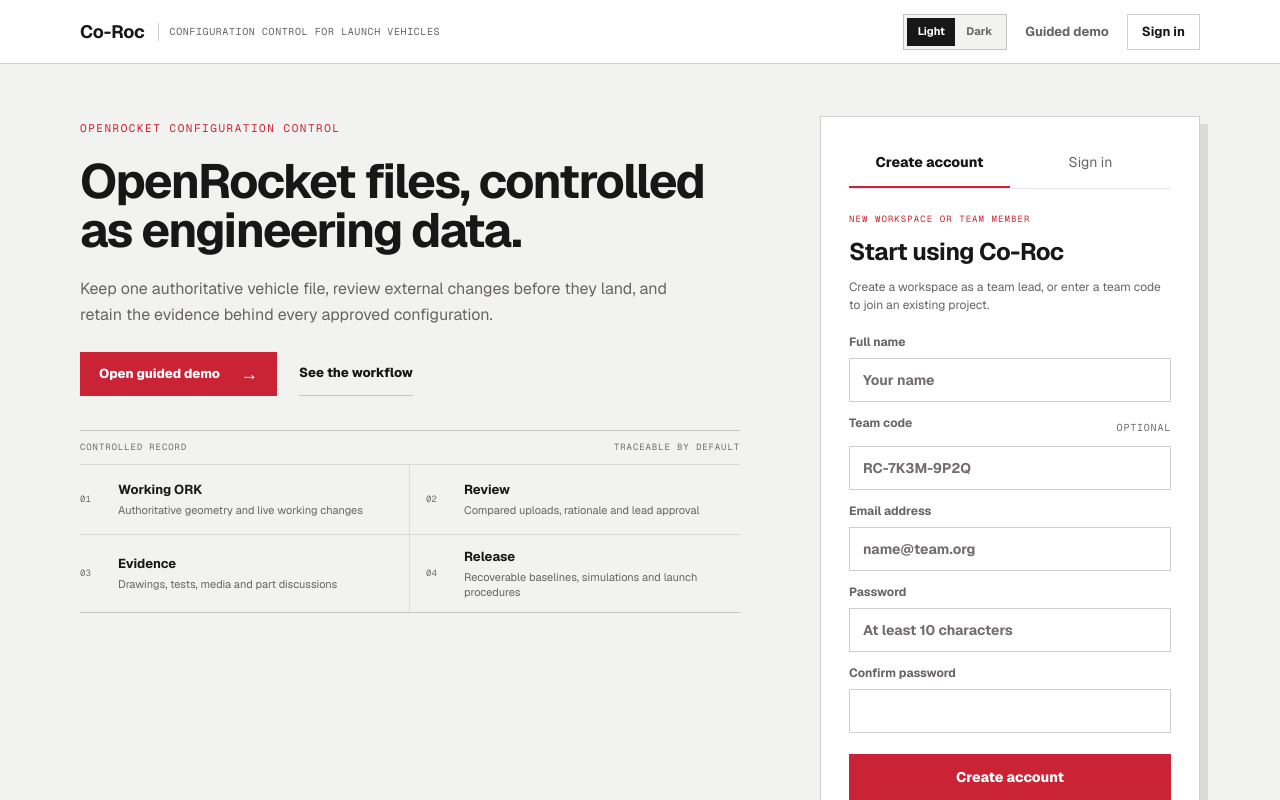
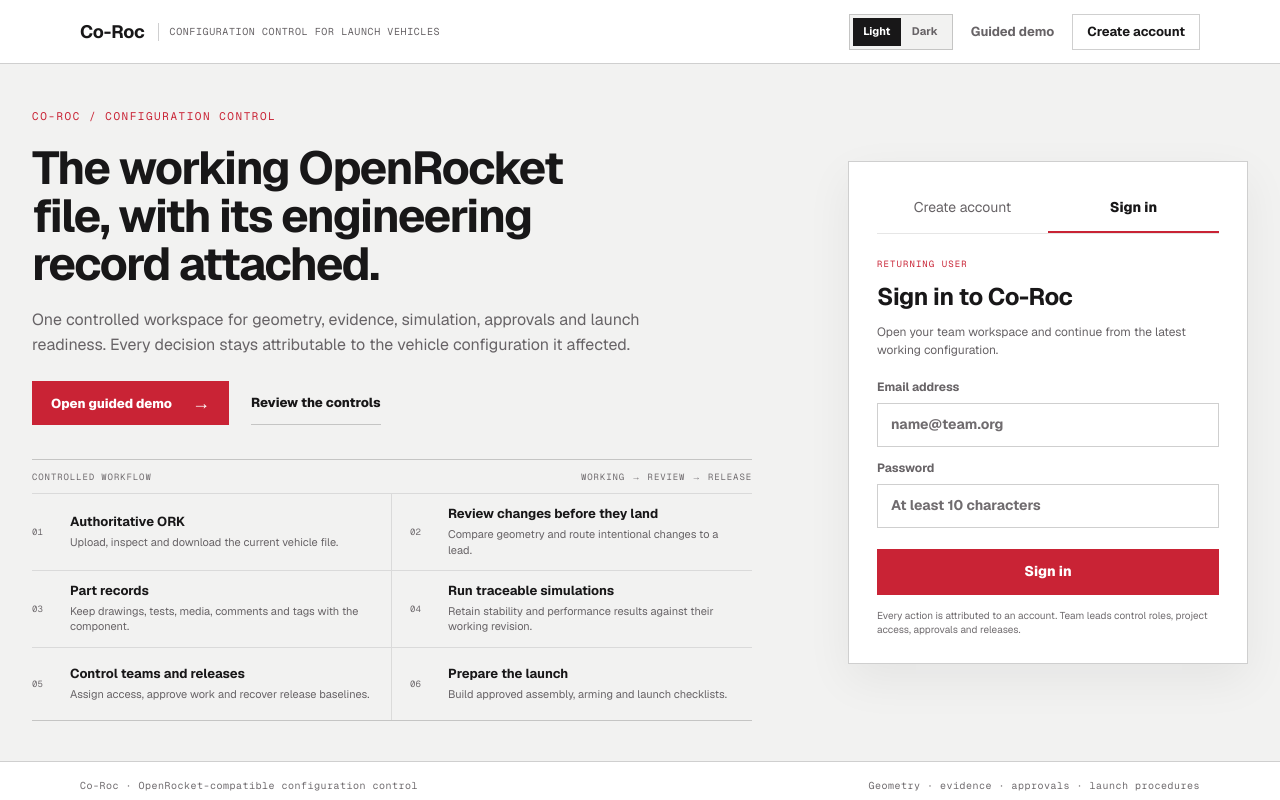
Before and after one commit to lorcangrimes323/Co-Roc, a Next.js app: page / in a window 1280 px wide. Built offline with nearby package versions, Linux system fonts and the light colour scheme.

Commit message:
Rebuild landing page as a focused access portal

```diff
--- a/app/access-portal.tsx
+++ b/app/access-portal.tsx
@@ -6,7 +6,7 @@
 
 export function AccessPortal() {
   const { resolved: resolvedTheme, setMode: setThemeMode } = useThemePreference();
-  const [mode, setMode] = useState<"signin" | "signup">("signup");
+  const [mode, setMode] = useState<"signin" | "signup">("signin");
   const [busy, setBusy] = useState(false);
   const [message, setMessage] = useState("");
 
@@ -51,43 +51,33 @@
             <button type="button" aria-pressed={resolvedTheme === "dark"} onClick={() => setThemeMode("dark")}>Dark</button>
           </div>
           <Link href="/demo?tour=1">Guided demo</Link>
-          <button type="button" onClick={() => chooseMode("signin")}>Sign in</button>
+          <button type="button" onClick={() => chooseMode(mode === "signin" ? "signup" : "signin")}>{mode === "signin" ? "Create account" : "Sign in"}</button>
         </nav>
       </header>
 
       <section className="account-main">
         <div className="account-context">
           <section className="account-hero">
-            <span className="account-section-label">OPENROCKET CONFIGURATION CONTROL</span>
-            <h1>OpenRocket files, controlled as engineering data.</h1>
-            <p>Keep one authoritative vehicle file, review external changes before they land, and retain the evidence behind every approved configuration.</p>
+            <span className="account-section-label">CO-ROC / CONFIGURATION CONTROL</span>
+            <h1>The working OpenRocket file, with its engineering record attached.</h1>
+            <p>One controlled workspace for geometry, evidence, simulation, approvals and launch readiness. Every decision stays attributable to the vehicle configuration it affected.</p>
             <div className="account-hero-actions">
               <Link className="account-primary-link" href="/demo?tour=1">Open guided demo <span aria-hidden="true">→</span></Link>
-              <a href="#capabilities">See the workflow</a>
+              <a href="#controlled-workflow">Review the controls</a>
             </div>
-            <section className="account-register" aria-label="Controlled engineering record">
-              <header><span>CONTROLLED RECORD</span><span>TRACEABLE BY DEFAULT</span></header>
-              <ol>
-                <li><b>01</b><span><strong>Working ORK</strong><small>Authoritative geometry and live working changes</small></span></li>
-                <li><b>02</b><span><strong>Review</strong><small>Compared uploads, rationale and lead approval</small></span></li>
-                <li><b>03</b><span><strong>Evidence</strong><small>Drawings, tests, media and part discussions</small></span></li>
-                <li><b>04</b><span><strong>Release</strong><small>Recoverable baselines, simulations and launch procedures</small></span></li>
-              </ol>
+            <section className="account-control-list" id="controlled-workflow" aria-label="Co-Roc engineering controls">
+              <header><span>CONTROLLED WORKFLOW</span><span>WORKING → REVIEW → RELEASE</span></header>
+              <div>
+                <article><b>01</b><span><strong>Authoritative ORK</strong><small>Upload, inspect and download the current vehicle file.</small></span></article>
+                <article><b>02</b><span><strong>Review changes before they land</strong><small>Compare geometry and route intentional changes to a lead.</small></span></article>
+                <article><b>03</b><span><strong>Part records</strong><small>Keep drawings, tests, media, comments and tags with the component.</small></span></article>
+                <article><b>04</b><span><strong>Run traceable simulations</strong><small>Retain stability and performance results against their working revision.</small></span></article>
+                <article><b>05</b><span><strong>Control teams and releases</strong><small>Assign access, approve work and recover release baselines.</small></span></article>
+                <article><b>06</b><span><strong>Prepare the launch</strong><small>Build approved assembly, arming and launch checklists.</small></span></article>
+              </div>
             </section>
           </section>
         </div>
-
-        <section className="account-capabilities" id="capabilities">
-            <header><span>ENGINEERING WORKFLOW</span><h2>What Co-Roc controls</h2></header>
-            <ol>
-              <li><span>01</span><div><strong>Work from the real ORK</strong><p>Upload, inspect and download the working OpenRocket file. Review the assembly in 2D or 3D.</p></div></li>
-              <li><span>02</span><div><strong>Review changes before they land</strong><p>Compare a re-upload against the working copy, isolate intentional geometry changes and send them to a lead with engineering rationale.</p></div></li>
-              <li><span>03</span><div><strong>Run traceable simulations</strong><p>Create OpenRocket cases, retain results against the configuration that produced them, and surface stability and performance data.</p></div></li>
-              <li><span>04</span><div><strong>Keep the record with the part</strong><p>Attach drawings, test evidence, documents, photos and videos to components. Discuss decisions and tag the teammate who needs to act.</p></div></li>
-              <li><span>05</span><div><strong>Control teams and releases</strong><p>Invite by team code, assign project access and separate working changes from approved release baselines that can always be recovered.</p></div></li>
-              <li><span>06</span><div><strong>Prepare the launch</strong><p>Build phased assembly, arming and launch checklists with part references, hold points, approvals, sign-offs and a printable field copy.</p></div></li>
-            </ol>
-        </section>
 
         <div className="account-panel" id="account-access">
           <form className="account-form" onSubmit={submit}>
--- a/app/globals.css
+++ b/app/globals.css
@@ -164,7 +164,7 @@
 .mention-empty strong { font-size: 13px; }
 .mention-empty span { max-width: 290px; margin: 7px auto 0; color: var(--muted); font-size: 11px; line-height: 1.5; }
 
-.access-page { --accent: #c92335; --accent-ink: #ffffff; height: 100vh; height: 100dvh; min-height: 0; overflow-x: hidden; overflow-y: auto; overscroll-behavior-y: contain; -webkit-overflow-scrolling: touch; display: block; background: var(--ink); color: var(--text); scroll-behavior: smooth; }
+.access-page { --accent: #c92335; --accent-ink: #ffffff; height: 100vh; height: 100dvh; min-height: 0; overflow-x: hidden; overflow-y: auto; overscroll-behavior-y: contain; -webkit-overflow-scrolling: touch; display: grid; grid-template-rows: auto minmax(min-content, 1fr) auto; background: var(--ink); color: var(--text); scroll-behavior: smooth; }
 [data-theme="dark"] .access-page { --accent: #ff6876; --accent-ink: #0b0b0d; }
 .workspace-gate { height: 100vh; overflow: auto; display: grid; place-items: center; padding: 40px 22px; background: var(--ink); color: var(--text); }
 .gate-card { width: min(560px, 100%); background: var(--panel); border: 1px solid var(--line-strong); padding: clamp(30px, 6vw, 58px); box-shadow: 0 18px 55px var(--shadow); }
@@ -181,39 +181,28 @@
 .account-theme-toggle { display: grid; grid-template-columns: 1fr 1fr; padding: 3px; border: 1px solid var(--line-strong); background: var(--ink); }
 .account-theme-toggle button { min-width: 48px; min-height: 28px; border: 0; background: transparent; color: var(--muted); padding: 0 9px; font-size: 11px; font-weight: 680; cursor: pointer; }
 .account-theme-toggle button[aria-pressed="true"] { background: var(--text); color: var(--ink-2); }
-.account-main { width: min(1120px, calc(100% - 48px)); margin: 0 auto; display: grid; grid-template-columns: minmax(0, 1fr) 380px; grid-template-areas: "hero access" "workflow workflow"; align-items: start; column-gap: clamp(46px, 6vw, 78px); row-gap: 54px; padding: 52px 0 60px; }
+.account-main { width: min(1240px, calc(100% - 64px)); min-height: calc(100vh - 112px); min-height: calc(100dvh - 112px); margin: 0 auto; display: grid; grid-template-columns: minmax(0, 1fr) 400px; grid-template-areas: "hero access"; align-items: center; column-gap: clamp(54px, 7vw, 100px); padding: 40px 0; }
 .account-context { grid-area: hero; min-width: 0; }
 .account-section-label { color: var(--accent); font: 11px var(--font-geist-mono); letter-spacing: .14em; }
-.account-hero h1 { max-width: 640px; margin: 18px 0 20px; font-size: clamp(38px, 3.8vw, 48px); line-height: 1.04; letter-spacing: -.035em; font-weight: 640; text-wrap: balance; }
-.account-hero > p { max-width: 620px; margin: 0; color: var(--muted); font-size: 16px; line-height: 1.6; }
+.account-hero h1 { max-width: 680px; margin: 17px 0 19px; font-size: clamp(38px, 3.6vw, 48px); line-height: 1.045; letter-spacing: -.034em; font-weight: 640; text-wrap: balance; }
+.account-hero > p { max-width: 660px; margin: 0; color: var(--muted); font-size: 16px; line-height: 1.58; }
 .account-hero-actions { display: flex; align-items: center; flex-wrap: wrap; gap: 12px 22px; margin-top: 24px; }
 .account-hero-actions a { min-height: 44px; display: inline-flex; align-items: center; color: var(--text); font-size: 13px; font-weight: 720; text-decoration: none; }
 .account-hero-actions > a:not(.account-primary-link) { border-bottom: 1px solid var(--line-strong); }
 .account-primary-link { gap: 20px; padding: 0 18px; background: var(--accent); color: var(--accent-ink) !important; border: 1px solid var(--accent); }
 .account-primary-link span { font-size: 18px; line-height: 1; }
-.account-register { max-width: 660px; margin-top: 34px; border-top: 1px solid var(--line-strong); border-bottom: 1px solid var(--line-strong); }
-.account-register > header { min-height: 34px; display: flex; align-items: center; justify-content: space-between; gap: 18px; color: var(--faint); font: 9px var(--font-geist-mono); letter-spacing: .1em; border-bottom: 1px solid var(--line); }
-.account-register ol { display: grid; grid-template-columns: repeat(2, minmax(0, 1fr)); margin: 0; padding: 0; list-style: none; }
-.account-register li { min-height: 70px; display: grid; grid-template-columns: 28px minmax(0, 1fr); align-items: center; gap: 10px; padding: 12px 16px 12px 0; border-bottom: 1px solid var(--line); }
-.account-register li:nth-child(odd) { border-right: 1px solid var(--line); }
-.account-register li:nth-child(even) { padding-left: 16px; }
-.account-register li:nth-last-child(-n + 2) { border-bottom: 0; }
-.account-register b { color: var(--faint); font: 9px var(--font-geist-mono); }
-.account-register strong, .account-register small { display: block; }
-.account-register strong { font-size: 13px; }
-.account-register small { margin-top: 4px; color: var(--muted); font-size: 11px; line-height: 1.35; }
-.account-capabilities { grid-area: workflow; min-width: 0; scroll-margin-top: 80px; }
-.account-capabilities > header { display: flex; align-items: baseline; justify-content: flex-start; gap: 24px; padding-bottom: 15px; border-bottom: 1px solid var(--line-strong); }
-.account-capabilities > header span { color: var(--accent); font: 10px var(--font-geist-mono); letter-spacing: .13em; }
-.account-capabilities h2 { margin: 0; font-size: 20px; font-weight: 640; letter-spacing: -.02em; }
-.account-capabilities ol { display: grid; grid-template-columns: repeat(3, minmax(0, 1fr)); margin: 0; padding: 0; list-style: none; }
-.account-capabilities li { min-height: 124px; display: grid; grid-template-columns: 30px minmax(0, 1fr); gap: 9px; padding: 20px 22px 18px 0; border-right: 1px solid var(--line); border-bottom: 1px solid var(--line); }
-.account-capabilities li:nth-child(3n + 2), .account-capabilities li:nth-child(3n + 3) { padding-left: 24px; }
-.account-capabilities li:nth-child(3n) { border-right: 0; }
-.account-capabilities li > span { color: var(--faint); font: 10px var(--font-geist-mono); }
-.account-capabilities strong { display: block; font-size: 14px; line-height: 1.3; }
-.account-capabilities p { margin: 8px 0 0; color: var(--muted); font-size: 12px; line-height: 1.5; }
-.account-panel { grid-area: access; scroll-margin-top: 78px; background: var(--panel); border: 1px solid var(--line-strong); box-shadow: 8px 8px 0 var(--line); }
+.account-control-list { max-width: 720px; margin-top: 34px; scroll-margin-top: 84px; border-top: 1px solid var(--line-strong); border-bottom: 1px solid var(--line-strong); }
+.account-control-list > header { min-height: 34px; display: flex; align-items: center; justify-content: space-between; gap: 18px; color: var(--faint); font: 9px var(--font-geist-mono); letter-spacing: .1em; border-bottom: 1px solid var(--line); }
+.account-control-list > div { display: grid; grid-template-columns: repeat(2, minmax(0, 1fr)); }
+.account-control-list article { min-height: 72px; display: grid; grid-template-columns: 28px minmax(0, 1fr); align-items: center; gap: 10px; padding: 12px 18px 12px 0; border-bottom: 1px solid var(--line); }
+.account-control-list article:nth-child(odd) { border-right: 1px solid var(--line); }
+.account-control-list article:nth-child(even) { padding-left: 18px; }
+.account-control-list article:nth-last-child(-n + 2) { border-bottom: 0; }
+.account-control-list b { color: var(--faint); font: 9px var(--font-geist-mono); }
+.account-control-list strong, .account-control-list small { display: block; }
+.account-control-list strong { font-size: 13px; line-height: 1.3; }
+.account-control-list small { margin-top: 4px; color: var(--muted); font-size: 11px; line-height: 1.4; }
+.account-panel { grid-area: access; scroll-margin-top: 78px; background: var(--panel); border: 1px solid var(--line-strong); box-shadow: 0 16px 44px color-mix(in srgb, var(--shadow) 42%, transparent); }
 .account-form { padding: 26px 28px 25px; }
 .account-tabs { display: grid; grid-template-columns: 1fr 1fr; border-bottom: 1px solid var(--line); margin: -4px 0 24px; }
 .account-tabs button { border: 0; border-bottom: 2px solid transparent; background: none; padding: 13px 5px; color: var(--muted); font-size: 14px; cursor: pointer; }
@@ -314,12 +303,9 @@
 .conflict-banner button { border: 0; background: var(--red); color: var(--accent-ink); padding: 8px 11px; white-space: nowrap; }
 
 @media (max-width: 900px) {
-  .account-main { width: min(760px, calc(100% - 56px)); grid-template-columns: minmax(0, 1fr); grid-template-areas: "hero" "access" "workflow"; gap: 48px; padding: 52px 0 72px; }
+  .account-main { width: min(760px, calc(100% - 56px)); min-height: 0; grid-template-columns: minmax(0, 1fr); grid-template-areas: "hero" "access"; gap: 40px; padding: 46px 0 58px; }
   .account-panel { width: min(500px, 100%); }
-  .account-hero h1 { max-width: 680px; font-size: clamp(40px, 7vw, 54px); }
-  .account-capabilities ol { grid-template-columns: repeat(2, minmax(0, 1fr)); }
-  .account-capabilities li, .account-capabilities li:nth-child(3n + 2), .account-capabilities li:nth-child(3n + 3) { padding: 22px 24px 20px 0; border-right: 1px solid var(--line); }
-  .account-capabilities li:nth-child(even) { padding-left: 24px; border-right: 0; }
+  .account-hero h1 { max-width: 680px; font-size: clamp(40px, 7vw, 52px); }
 }
 
 @media (max-height: 760px) {
@@ -334,10 +320,7 @@
   .account-hero h1 { margin: 17px 0 19px; font-size: clamp(34px, 8vw, 42px); line-height: 1.04; }
   .account-hero > p { font-size: 15px; }
   .account-hero-actions { margin-top: 26px; }
-  .account-register { margin-top: 28px; }
-  .account-capabilities > header { align-items: flex-start; flex-direction: column; gap: 8px; }
-  .account-capabilities ol { grid-template-columns: minmax(0, 1fr); }
-  .account-capabilities li, .account-capabilities li:nth-child(even), .account-capabilities li:nth-child(3n + 2), .account-capabilities li:nth-child(3n + 3) { min-height: 0; padding: 20px 0; border-right: 0; }
+  .account-control-list { margin-top: 28px; }
   .account-form { padding: 28px 24px; }
   .account-page-footer span:last-child { display: none; }
   .inline-team-form, .project-form, .project-admin-list, .invite-code-form, .project-check-grid { grid-template-columns: 1fr; }
@@ -358,11 +341,11 @@
   .account-hero h1 { margin: 14px 0 17px; font-size: 31px; }
   .account-hero-actions { align-items: stretch; flex-direction: column; }
   .account-hero-actions a { justify-content: space-between; }
-  .account-register > header span:last-child { display: none; }
-  .account-register ol { grid-template-columns: minmax(0, 1fr); }
-  .account-register li, .account-register li:nth-child(even) { min-height: 64px; padding: 11px 0; border-right: 0; border-bottom: 1px solid var(--line); }
-  .account-register li:nth-last-child(2) { border-bottom: 1px solid var(--line); }
-  .account-register li:last-child { border-bottom: 0; }
+  .account-control-list > header span:last-child { display: none; }
+  .account-control-list > div { grid-template-columns: minmax(0, 1fr); }
+  .account-control-list article, .account-control-list article:nth-child(even) { min-height: 64px; padding: 11px 0; border-right: 0; border-bottom: 1px solid var(--line); }
+  .account-control-list article:nth-last-child(2) { border-bottom: 1px solid var(--line); }
+  .account-control-list article:last-child { border-bottom: 0; }
   .account-form { padding: 24px 18px; }
   .account-page-footer { min-height: 36px; padding: 0 14px; }
 }
```
Also changed, not shown: 1 other file (tests, documents, lock files or other folders).
